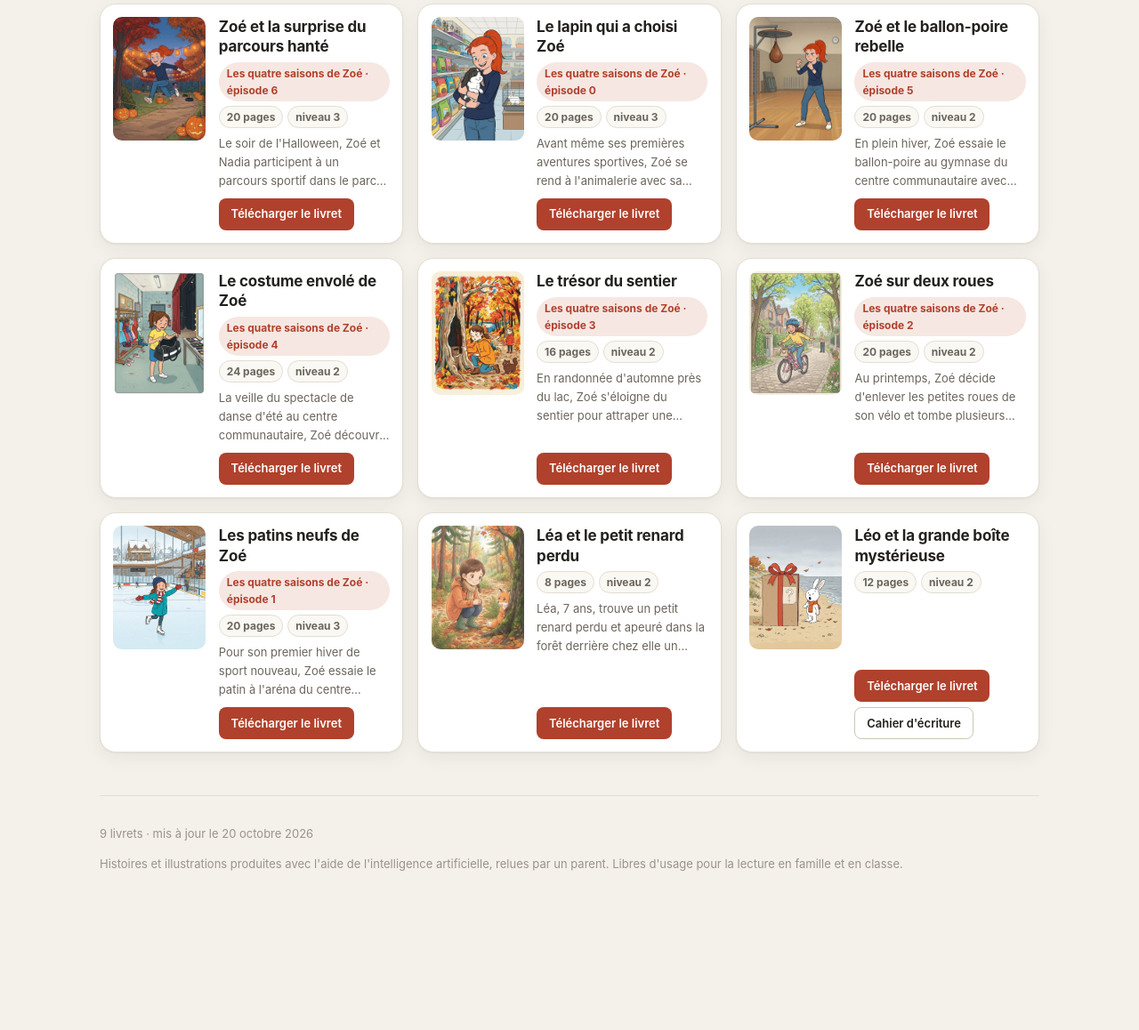
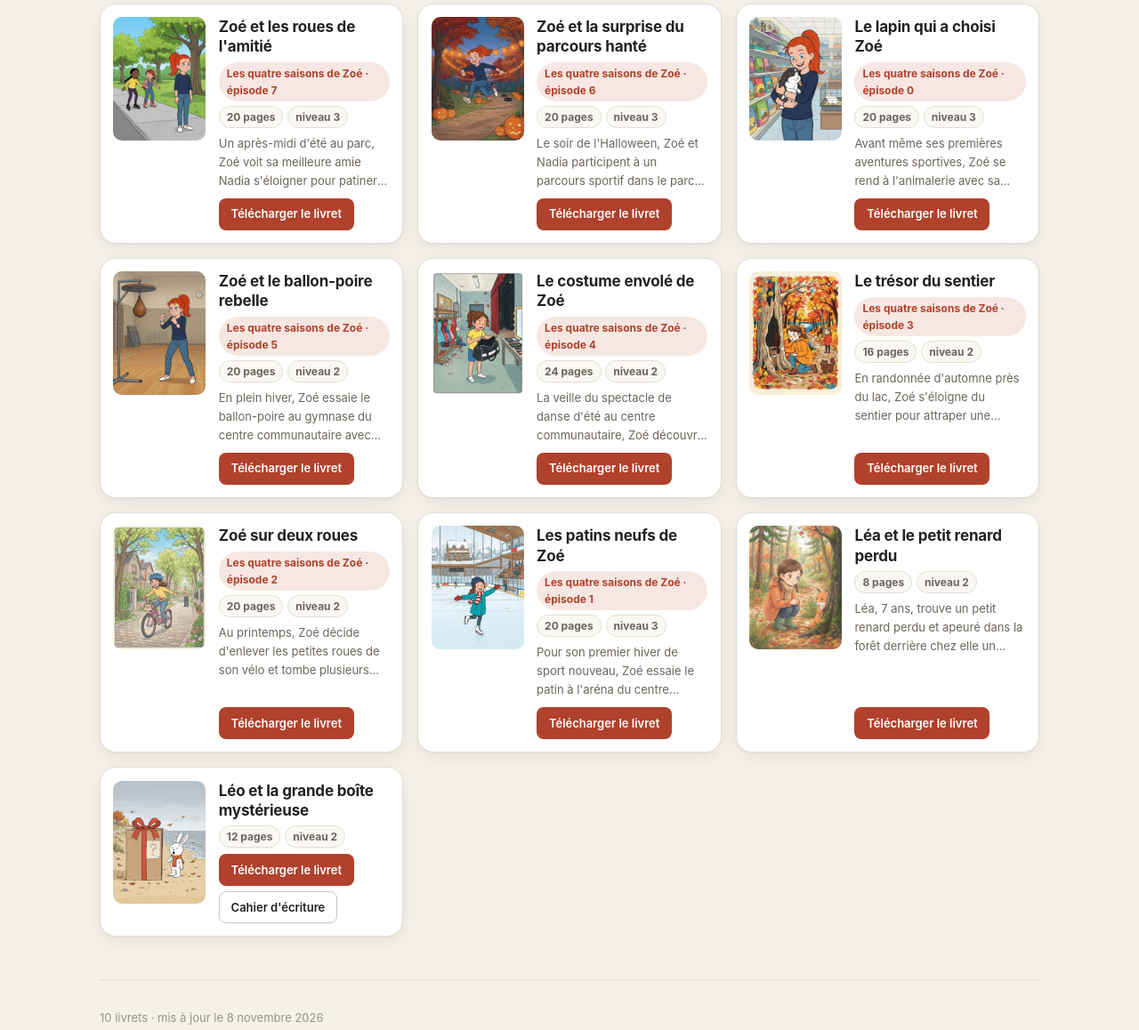
Before and after one commit to molivierbergeron/petits-livres, a plain HTML site: page index.html in a window 1280 px wide. Shown: the part 309-1467 px from the top of the page at 89% size. Before the commit the page ends 1384 px from the top, so only its background shows below. Drawn offline with Linux system fonts and the light colour scheme.

Commit message:
livret produit : « Zoé et les roues de l'amitié » — 8 novembre 2026

```diff
--- a/index.html
+++ b/index.html
@@ -108,6 +108,20 @@
   </details>
 
   <div class="rayon">
+      <article class="livre">
+        <div class="couv"><img src="livrets/histoires--zoe-07-zoe-et-les-roues-de-l-amitie.jpg" alt="" loading="lazy"></div>
+        <div class="corps">
+          <h2>Zoé et les roues de l&#x27;amitié</h2>
+          <div class="etqs"><span class="etq serie">Les quatre saisons de Zoé · épisode 7</span><span class="etq">20 pages</span><span class="etq">niveau 3</span></div>
+          <p class="resume">Un après-midi d&#x27;été au parc, Zoé voit sa meilleure amie Nadia s&#x27;éloigner pour patiner avec Marilou, qui vient d&#x27;avoir des patins à roues alignées neufs, et son cœur se serre de les voir rire ensemble. Grâce à une question de sa maman, Zoé ose aller leur parler, découvre que Marilou avait simplement peur de patiner seule, et les trois filles terminent la journée en inventant les règles de leur nouveau trio d&#x27;amies.</p>
+          <div class="liens">
+            <a class="bouton" href="livrets/histoires--zoe-07-zoe-et-les-roues-de-l-amitie.pdf" download
+               data-livre="histoires--zoe-07-zoe-et-les-roues-de-l-amitie" data-type="livret"
+               title="Livret prêt à plier : imprimez recto verso, côté court, échelle 100 %">Télécharger le livret</a>
+
+          </div>
+        </div>
+      </article>
       <article class="livre">
         <div class="couv"><img src="livrets/histoires--zoe-06-zoe-et-la-surprise-du-parcours-hante.jpg" alt="" loading="lazy"></div>
         <div class="corps">
@@ -237,8 +251,8 @@
   </div>
 
   <footer>
-    <p>9 livrets ·
-       mis à jour le 20 octobre 2026</p>
+    <p>10 livrets ·
+       mis à jour le 8 novembre 2026</p>
     <p>Histoires et illustrations produites avec l'aide de l'intelligence
       artificielle, relues par un parent. Libres d'usage pour la lecture en
       famille et en classe.</p>
```
Also changed, not shown: livres.json (+9 -0 lines), livrets/histoires--zoe-07-zoe-et-les-roues-de-l-amitie.jpg (added), 1 other file.
